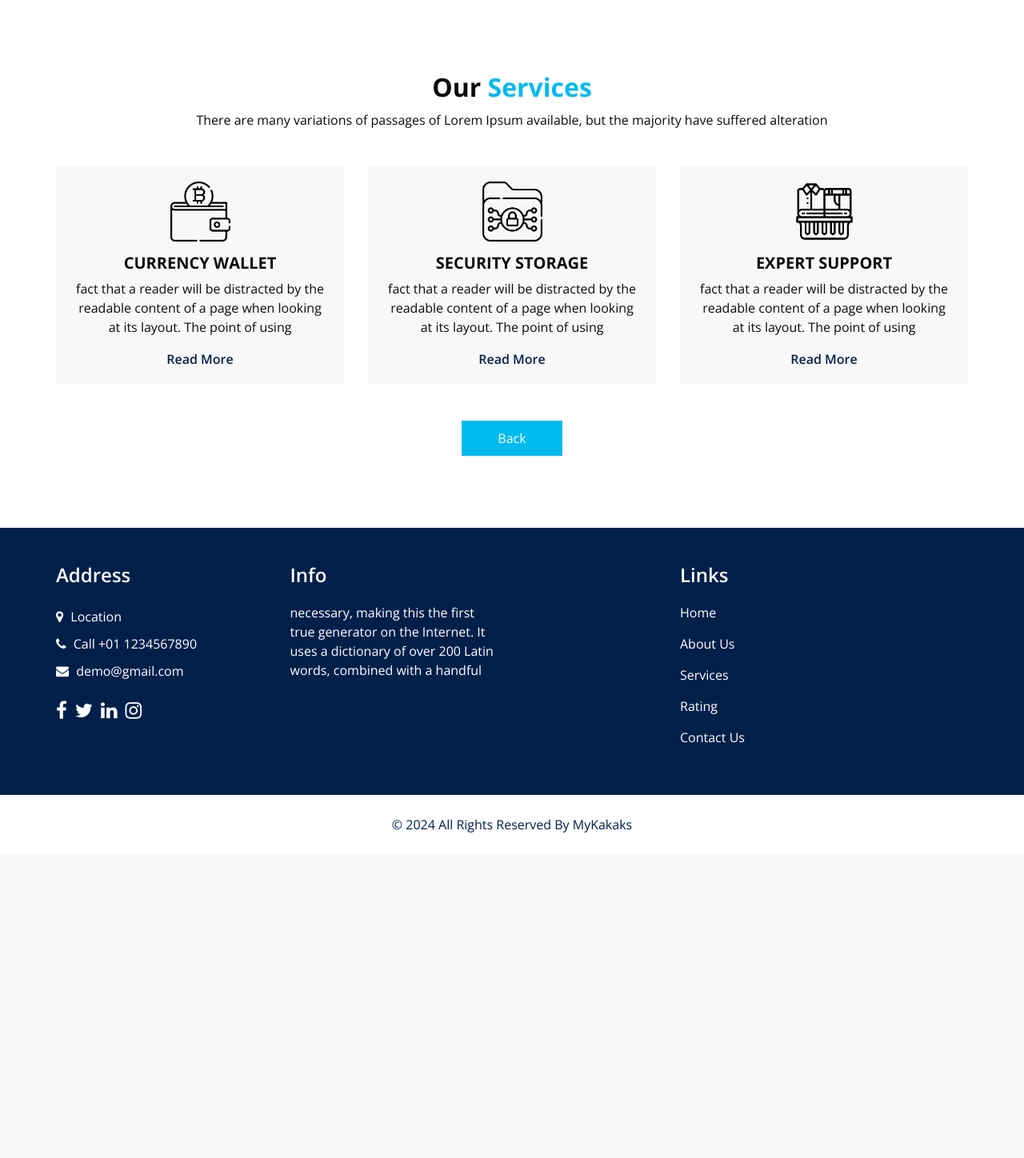
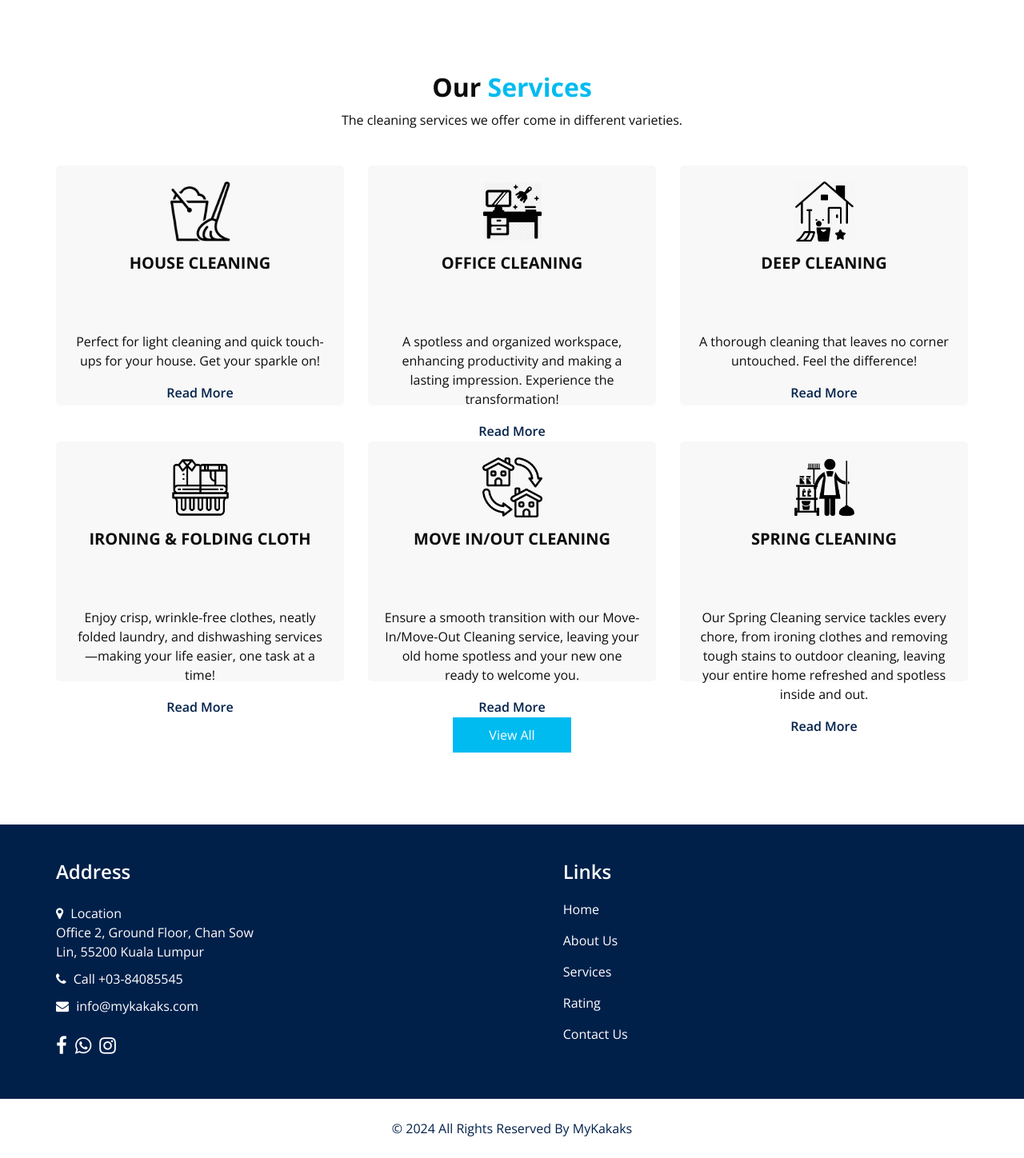
Before and after one commit to izzahdean/SD_SEC03_G03_03, a PHP site: page /service.html in a window 1280 px wide. Shown: the part 90-1538 px from the top of the page at 80% size. Before the commit the page ends 1131 px from the top, so only its background shows below. Run offline with PHP 8.4, Linux system fonts and the light colour scheme; some libraries are stand-ins or nearby versions.

Commit message:
edit sikit

```diff
--- a/gc-html/css/style.css
+++ b/gc-html/css/style.css
@@ -60,8 +60,8 @@ body {
 
 .heading_container.heading_center {
   -webkit-box-align: center;
-      -ms-flex-align: center;
-          align-items: center;
+  -ms-flex-align: center;
+  align-items: center;
   text-align: center;
 }
 
@@ -419,6 +419,7 @@ a:focus {
   background-color: #f8f8f9;
   padding: 20px;
   border-radius: 5px;
+  height: 300px;
 }
 
 .service_section .box .img-box {
@@ -447,11 +448,13 @@ a:focus {
 .service_section .box .detail-box h5 {
   font-weight: bold;
   text-transform: uppercase;
+  height: 90px;
 }
 
 .service_section .box .detail-box a {
   color: #00204a;
   font-weight: 600;
+  height: 90px;
 }
 
 .service_section .box .detail-box a:hover {
--- a/gc-html/service.html
+++ b/gc-html/service.html
@@ -102,25 +102,23 @@
             Our <span>Services</span>
           </h2>
           <p>
-            There are many variations of passages of Lorem Ipsum available, but the majority have suffered alteration
+            The cleaning services we offer come in different varieties.
           </p>
         </div>
         <div class="row">
           <div class="col-md-4 ">
             <div class="box ">
               <div class="img-box">
-                <img src="images/s1.png" alt="">
+                <img src="images/s1.jpg" alt="">
               </div>
               <div class="detail-box">
                 <h5>
-                  Currency Wallet
+                  House Cleaning
                 </h5>
                 <p>
-                  fact that a reader will be distracted by the readable content of a page when looking at its layout.
-                  The
-                  point of using
+                  Perfect for light cleaning and quick touch-ups for your house. Get your sparkle on!
                 </p>
-                <a href="">
+                <a href="service.html">
                   Read More
                 </a>
               </div>
@@ -129,18 +127,34 @@
           <div class="col-md-4 ">
             <div class="box ">
               <div class="img-box">
-                <img src="images/s2.png" alt="">
+                <img src="images/s2.jpg" alt="">
               </div>
               <div class="detail-box">
                 <h5>
-                  Security Storage
+                  Office Cleaning
                 </h5>
                 <p>
-                  fact that a reader will be distracted by the readable content of a page when looking at its layout.
-                  The
-                  point of using
+                  A spotless and organized workspace, enhancing productivity and making a lasting impression. Experience the transformation!
                 </p>
-                <a href="">
+                <a href="service.html">
+                  Read More
+                </a>
+              </div>
+            </div>
+          </div>
+          <div class="col-md-4 ">
+            <div class="box ">
+              <div class="img-box">
+                <img src="images/s4.png" alt="">
+              </div>
+              <div class="detail-box">
+                <h5>
+                  Deep Cleaning
+                </h5>
+                <p>
+                  A thorough cleaning that leaves no corner untouched. Feel the difference!
+                </p>
+                <a href="service.html">
                   Read More
                 </a>
               </div>
@@ -153,14 +167,48 @@
               </div>
               <div class="detail-box">
                 <h5>
-                  Expert Support
+                  Ironing & Folding Cloth
                 </h5>
                 <p>
-                  fact that a reader will be distracted by the readable content of a page when looking at its layout.
-                  The
-                  point of using
+                  Enjoy crisp, wrinkle-free clothes, neatly folded laundry, and dishwashing services—making your life easier, one task at a time!
                 </p>
-                <a href="">
+                <a href="service.html">
+                  Read More
+                </a>
+              </div>
+            </div>
+          </div>
+		  <div class="col-md-4 ">
+            <div class="box ">
+              <div class="img-box">
+				<img src="images/s5.png" alt="">
+              </div>
+              <div class="detail-box">
+                <h5>
+                  Move In/Out Cleaning
+                </h5>
+                <p>
+                  Ensure a smooth transition with our Move-In/Move-Out Cleaning service, leaving your old home spotless and your new one ready to welcome you.
+                </p>
+                <a href="service.html">
+                  Read More
+                </a>
+              </div>
+            </div>
+          </div>
+		  <div class="col-md-4 ">
+            <div class="box ">
+              <div class="img-box">
+				<img src="images/s6.png" alt="">
+              </div>
+              <div class="detail-box">
+                <h5>
+                  Spring Cleaning
+                </h5>
+                <p>
+                  Our Spring Cleaning service tackles every chore, from ironing clothes and removing tough stains to outdoor cleaning, leaving your entire home refreshed and spotless inside and out.
+                </p>
+                <a href="service.html">
                   Read More
                 </a>
               </div>
@@ -168,8 +216,8 @@
           </div>
         </div>
         <div class="btn-box">
-          <a href="index.html">
-            Back
+          <a href="service.html">
+            View All
           </a>
         </div>
       </div>
@@ -192,46 +240,35 @@
 							  <a href="">
 								<i class="fa fa-map-marker" aria-hidden="true"></i>
 								<span>
-                  Location
+								  Location<br>
+									Office 2, Ground Floor, Chan Sow Lin,
+									55200 Kuala Lumpur
 								</span>
 							  </a>
 							  <a href="">
 								<i class="fa fa-phone" aria-hidden="true"></i>
 								<span>
-                  Call +01 1234567890
+								  Call +03-84085545
 								</span>
 							  </a>
 							  <a href="">
 								<i class="fa fa-envelope" aria-hidden="true"></i>
 								<span>
-                  demo@gmail.com
+								  info@mykakaks.com
 								</span>
 							  </a>
 							</div>
 			</div>
           <div class="info_social">
-            <a href="">
+            <a href="https://www.facebook.com/share/PD2qhTrcmcLgzUrr/?mibextid=LQQJ4d">
               <i class="fa fa-facebook" aria-hidden="true"></i>
             </a>
-            <a href="">
-              <i class="fa fa-twitter" aria-hidden="true"></i>
+            <a href="https://api.whatsapp.com/send?phone=60198885313&text=Hi%20MyKakaks,%20I%20want%20to%20book%20an%20appointment.">
+              <i class="fa fa-whatsapp" aria-hidden="true"></i>
             </a>
-            <a href="">
-              <i class="fa fa-linkedin" aria-hidden="true"></i>
-            </a>
-            <a href="">
+            <a href="https://www.instagram.com/mykakaks.hq/">
               <i class="fa fa-instagram" aria-hidden="true"></i>
             </a>
-          </div>
-        </div>
-        <div class="col-md-6 col-lg-3 info_col">
-          <div class="info_detail">
-            <h4>
-              Info
-            </h4>
-            <p>
-              necessary, making this the first true generator on the Internet. It uses a dictionary of over 200 Latin words, combined with a handful
-            </p>
           </div>
         </div>
         <div class="col-md-6 col-lg-2 mx-auto info_col">
```
Also changed, not shown: gc-html/why.html (+4 -7 lines). Lines whose indentation alone changed are shown as unchanged.
